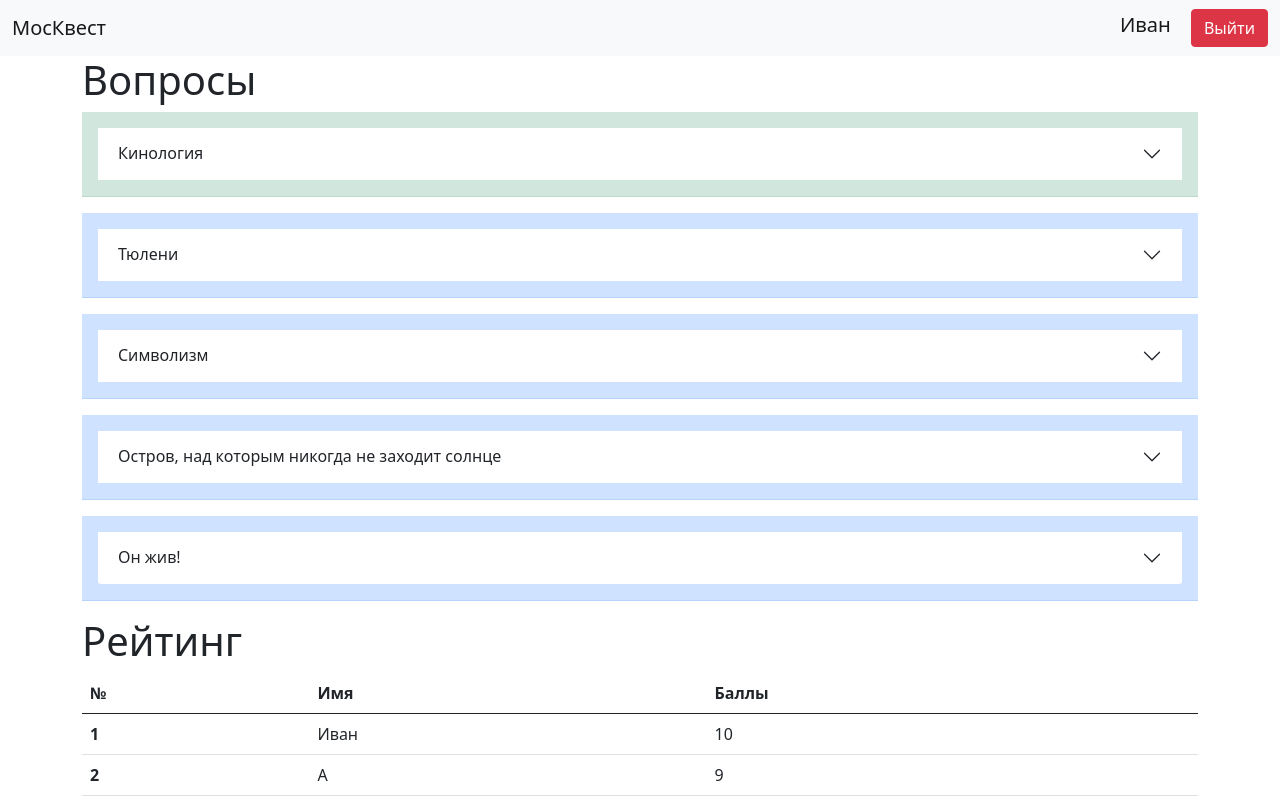
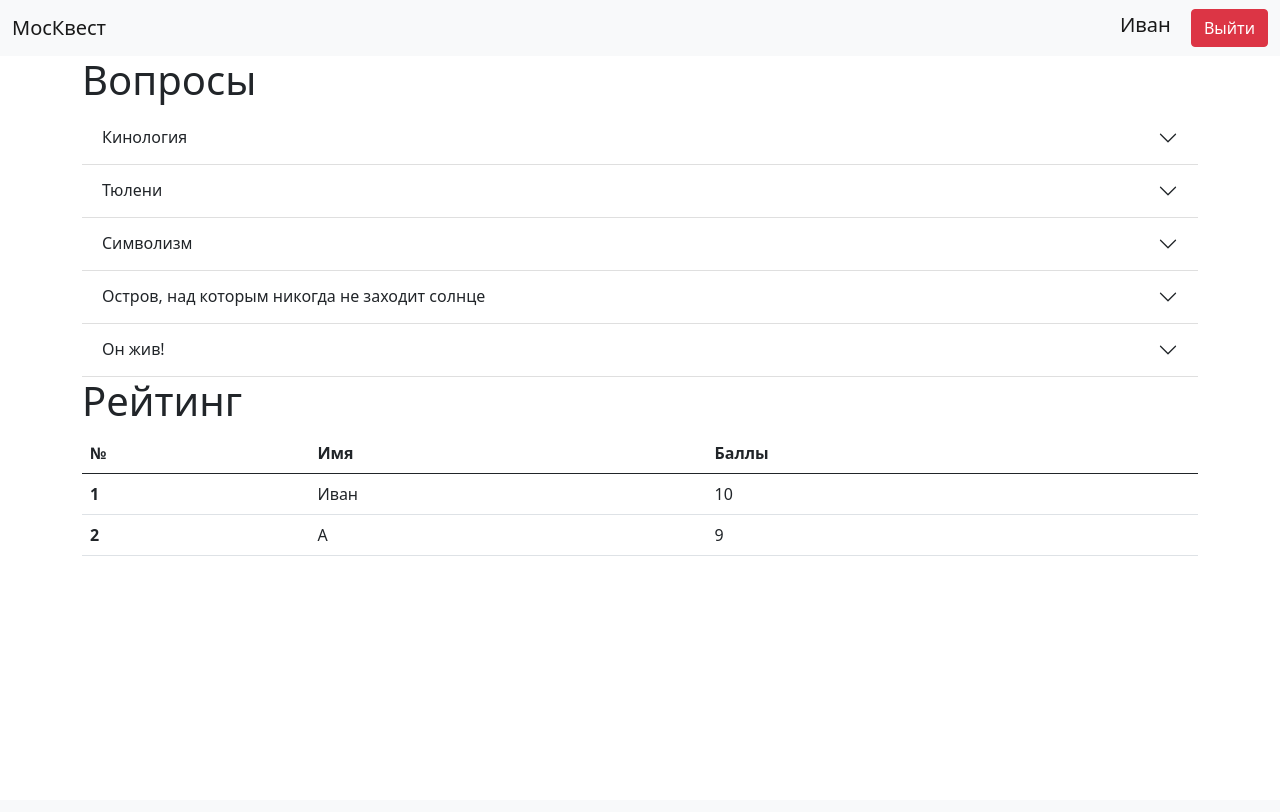
Before and after one commit to k-shnyrev/Mos-Quest, a Flask app: page / in a window 1280 px wide. After the commit the page ends 556 px from the top, so only its background shows below. Run offline with Flask 2, Linux system fonts and the light colour scheme; a user stored in the database is signed in; data comes from the database, SQL or seed files in the repository; both versions use the stored data as it was after the commit; data that the repository does not hold is empty; parts of the project's set-up code (start-up, migrations or seed data) failed here and were passed over.

Commit message:
changed index.html template

```diff
--- a/templates/index.html
+++ b/templates/index.html
@@ -5,15 +5,7 @@
         <h1>Вопросы</h1>
         <div class="accordion accordion-flush" id="questions">
         {% for item in questions %}
-            {% if item.id in points %}
-                {% if points[item.id] %}
-                    <div class="accordion-item alert alert-success">
-                {% else %}
-                    <div class="accordion-item alert alert-danger">
-                {% endif %}
-            {% else %}
-                <div class="accordion-item alert alert-primary">
-            {% endif %}
+            <div class="accordion-item">
                 <h2 class="accordion-header" id="question{{ item.id }}">
                     <button class="accordion-button collapsed" type="button"
                             data-bs-toggle="collapse" data-bs-target="#collapse{{ item.id }}"
@@ -23,7 +15,15 @@
                 </h2>
                 <div id="collapse{{ item.id }}" class="accordion-collapse collapse"
                      aria-labelledby="heading{{ item.id }}" data-bs-parent="#questions">
-                    <div class="accordion-body">
+                    {% if item.id in points %}
+                        {% if points[item.id] %}
+                            <div class="accordion-body alert alert-success">
+                        {% else %}
+                            <div class="accordion-body alert alert-danger">
+                        {% endif %}
+                    {% else %}
+                        <div class="accordion-body alert alert-primary">
+                    {% endif %}
                         <div>
                             <img alt="{{ item.title }}"
                                  class="rounded mx-auto d-block"
```
Also changed, not shown: db/quest.sqlite, readme.md.
